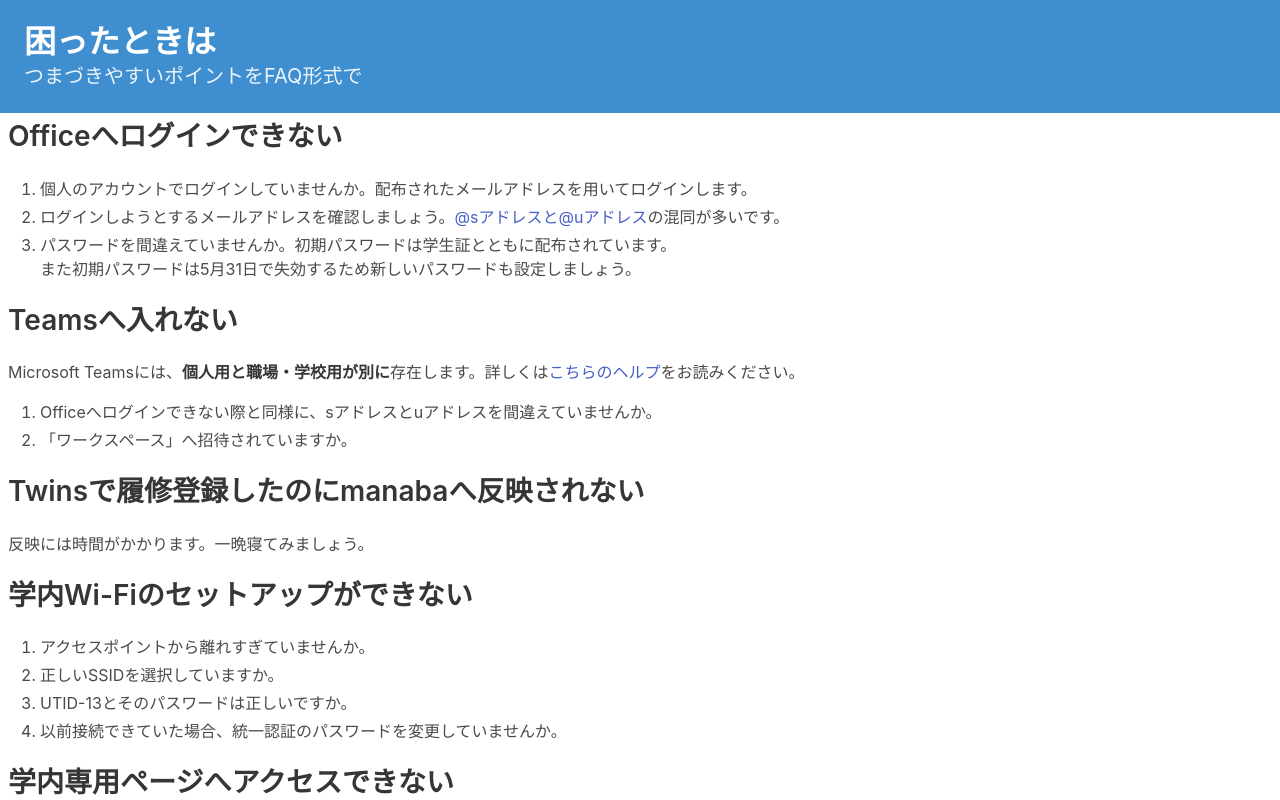
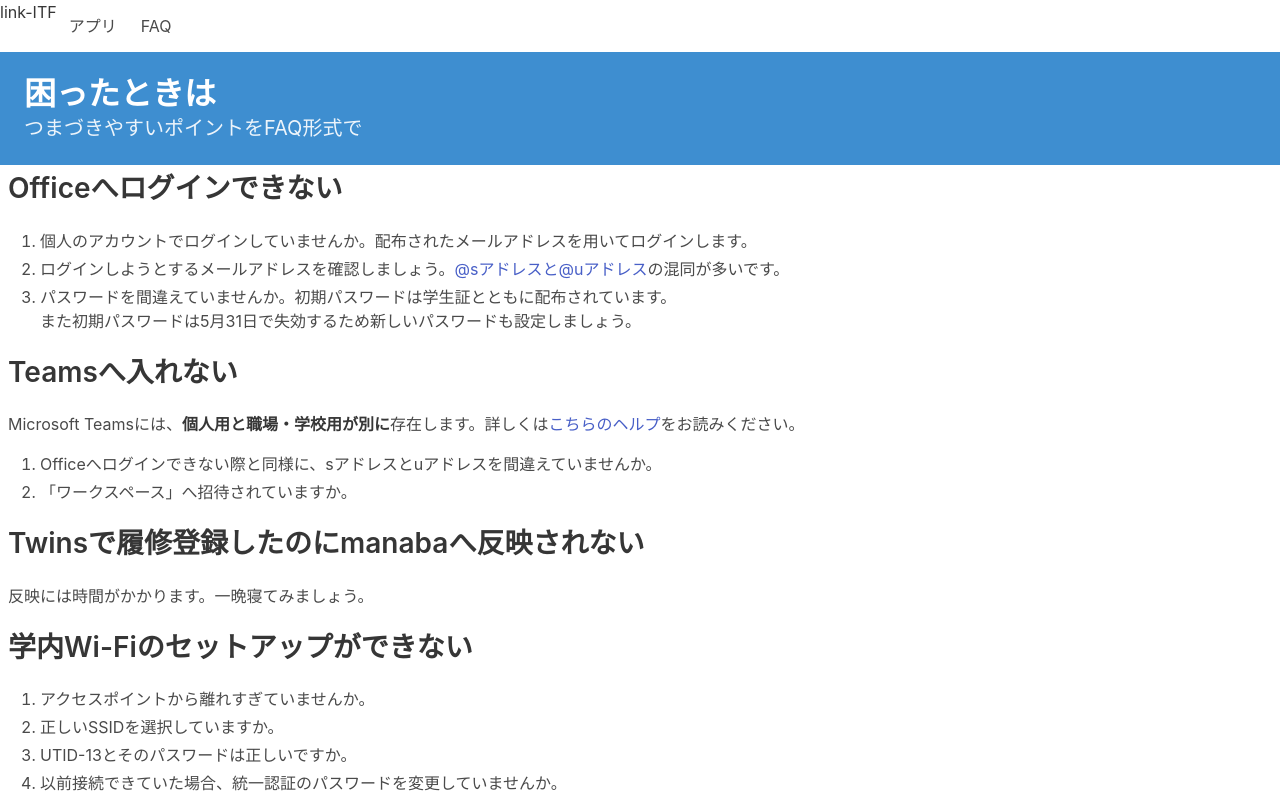
Before and after one commit to otagao/itflinks, a Nuxt app: page /faq in a window 1280 px wide. Shown: the top 800 px of the page. Built offline with nearby package versions, Linux system fonts and the light colour scheme.

Commit message:
add Navbar.vue

```diff
--- a/components/Applinks.vue
+++ b/components/Applinks.vue
@@ -1,5 +1,6 @@
 <template>
   <div id="applinks" class="m-2 content">
+    <Navbar />
     <div id="twinte">
       <h2 class="title">Twin:te</h2>
       <ul>
--- a/components/Faqs.vue
+++ b/components/Faqs.vue
@@ -1,5 +1,6 @@
 <template>
   <div id="faqs">
+    <Navbar />
     <section class="hero is-info is-small">
       <div class="hero-body">
         <h1 class="title">困ったときは</h1>
--- /dev/null
+++ b/components/Navbar.vue
@@ -0,0 +1,19 @@
+<template>
+  <nav class="navbar">
+    <nuxt-link class="navbar-brand" to="/">
+      link-ITF
+    </nuxt-link>
+    <nuxt-link class="navbar-item" to="appli">
+      アプリ
+    </nuxt-link>
+    <nuxt-link class="navbar-item" to="faq">
+      FAQ
+    </nuxt-link>
+  </nav>
+</template>
+
+<script>
+</script>
+
+<style>
+</style>
```
